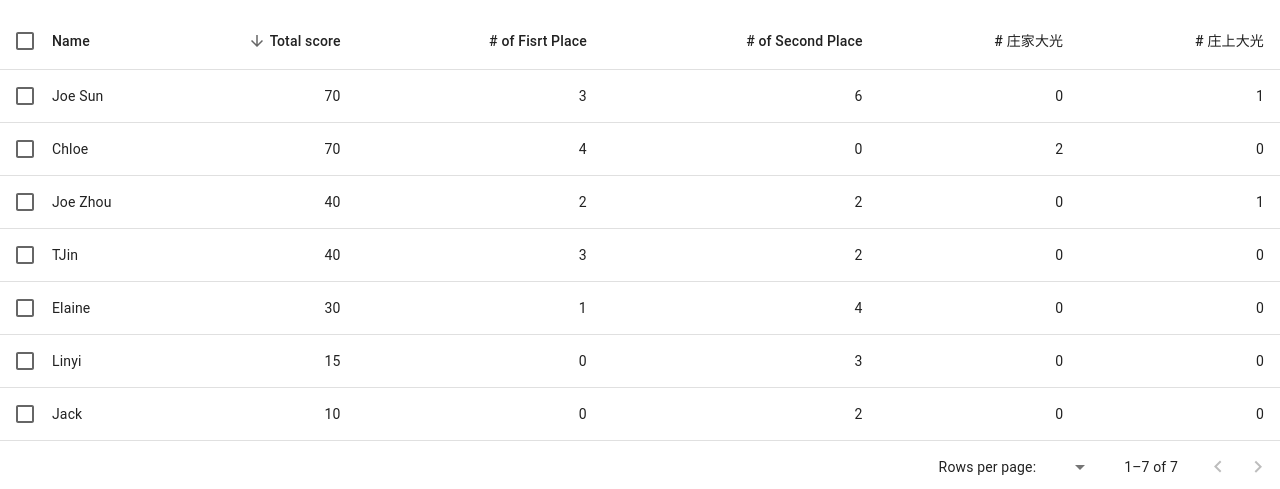
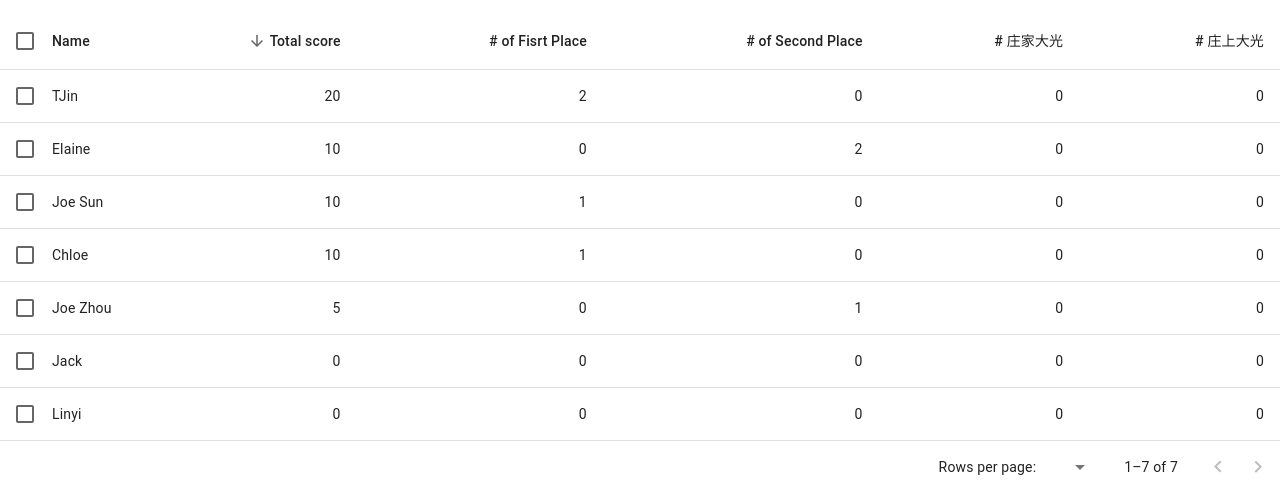
Before and after one commit to ElaineLovesAvocado/LevelUp, a React (Create React App) app: page /ranking in a window 1280 px wide. Shown: the part 157-646 px from the top of the page. Built offline with nearby package versions, Linux system fonts and the light colour scheme.

Commit message:
Update Jan Score

```diff
--- a/src/pages/ranking.js
+++ b/src/pages/ranking.js
@@ -35,13 +35,13 @@ function createData(id, name, totalScore, numFirst, numSecond, numSuper, numSupe
 }
 
 const rows = [
-  createData(1, 'Jack', 10, 0, 2, 0, 0),
-  createData(2, 'Linyi', 15, 0, 3, 0,0),
-  createData(3, 'Joe Zhou', 40, 2, 2, 0,1),
-  createData(4, 'Elaine', 30, 1, 4, 0, 0),
-  createData(5, 'Joe Sun', 70, 3, 6, 0, 1),
-  createData(6, 'Chloe', 70, 4, 0, 2, 0),
-  createData(7, 'TJin', 40, 3, 2, 0, 0),
+  createData(1, 'Jack', 0, 0, 0, 0, 0),
+  createData(2, 'Linyi', 0, 0, 0, 0, 0),
+  createData(3, 'Joe Zhou', 5, 0, 1, 0, 0),
+  createData(4, 'Elaine', 10, 0, 2, 0, 0),
+  createData(5, 'Joe Sun', 10, 1, 0, 0, 0),
+  createData(6, 'Chloe', 10, 1, 0, 0, 0),
+  createData(7, 'TJin', 20, 2, 0, 0, 0),
 ];
 
 function descendingComparator(a, b, orderBy) {
--- a/src/pages/records.js
+++ b/src/pages/records.js
@@ -27,21 +27,9 @@ function createData(Date, Jack,	TJin,	JoeS,	JoeZ,	Chloe,	Elaine,	Linyi,  FirstPl
 
 
 const rows = [
-    createData('2023-11-24',	'NA',	'NA',	'庄上',	'庄上',	'大光 🌟',	'NA',	'NA',			'Chole',	'Joe S, Joe Z'),
-    createData('2023-11-24',	'7', '3(2nd Round)',	'K',	'7',	'A', 	'3(2nd Round)🌟',	'5',	'Elaine',	'TJ' ),
-    createData('2023-11-24',	'8',	'7',	'10',	'A 🌟',	'8',	'9',	'5',	'Joe Z',	'Joe S'),
-    createData('2023-12-08', 'A',	'A',	'3 (2nd Round)',	'Q',	'3(2nd Round) 🌟',	'A',	'Q',	'Chloe',	'Joe Sun'),
-    createData('2023-12-08', '10?',	'10?',	'10?',	'10?',	'A (大光) 🌟', '10?',	'10?',	'Chloe',	'N/A'),
-    createData('2023-12-15', '9',	'2(2nd Round) 🌟',	'K',	'10',	'10', '6',	'7',	'TJ',	'Joe Sun'),
-    createData('2023-12-15',	'Q',	'5',	'A',	'9',	'2(2nd Round) 🌟',	'Q',	'2',	'Chloe',	'Joe Sun'),
-    createData('2023-12-15',	'Q',	'J',	'2 (2nd Round)🌟',	'J',	'K',	'A',	'Q',			'Joe Sun',	'Elaine'),
-    createData('2023-12-22',	'7',	'3 (2nd round)🌟',	'K',	'A',	'K',	'A',	'A',	'TJ',	'Joe Zhou, Elaine, Linyi'),
-    createData('2023-12-22',	'10',	'J',	'3(2nd round) 🌟',	'Q',	'9',	'A',	'Q',	'Joe Sun',	'Elaine' ),
-    createData('2023-12-27', 'K',	'J',	'8', '3(2nd round)🌟',	'5',	'10',	'J','Joe Z','Jack'),
-    createData('2023-12-27', '9',	'10',	'A 🌟', '10',	'9',	'8',	'10', 'Joe S', 'TJ, Joe Z, Linyi'),
-    createData('2023-12-29',	'10',	'9',	'8',	'8',	'2(2nd Round)🌟',	'7',	'4','Chole',	'Jack'),
-    createData('2023-12-29', '6',	'K',	'A',	'9',	'2(2nd Round) 🌟',	'A',	'6',	'Chole',	'Elaine, Joe S'),
-    createData('2023-12-29',	'8',	'2(2nd Round) 🌟',	'A+',	'Q',	'A',	'9',	'A+',			'TJ',	'Joe S, Linyi')
+    createData( '1-1-2024', '8', 'A+🌟', 'NA','9', 'A+🌟', 'A','7','TJ,Chloe', 'Elaine','NA','NA'),
+    createData('1-1-2024', '8', 'A🌟', '8', '10+', '10', '9', '3', 'TJ', 'JoeZ', 'NA', 'NA'),
+    createData('1-1-2024', '6', '6', 'A🌟', '9', 'J', 'K', '10', 'JoeS', 'Elaine', 'NA', 'NA')
   ];
 
 const Records = () => {
```
Also changed, not shown: src/history/previousRecords.js (added, +17 -0 lines), src/xmlRecordUtility.js (added, +7 -0 lines).
